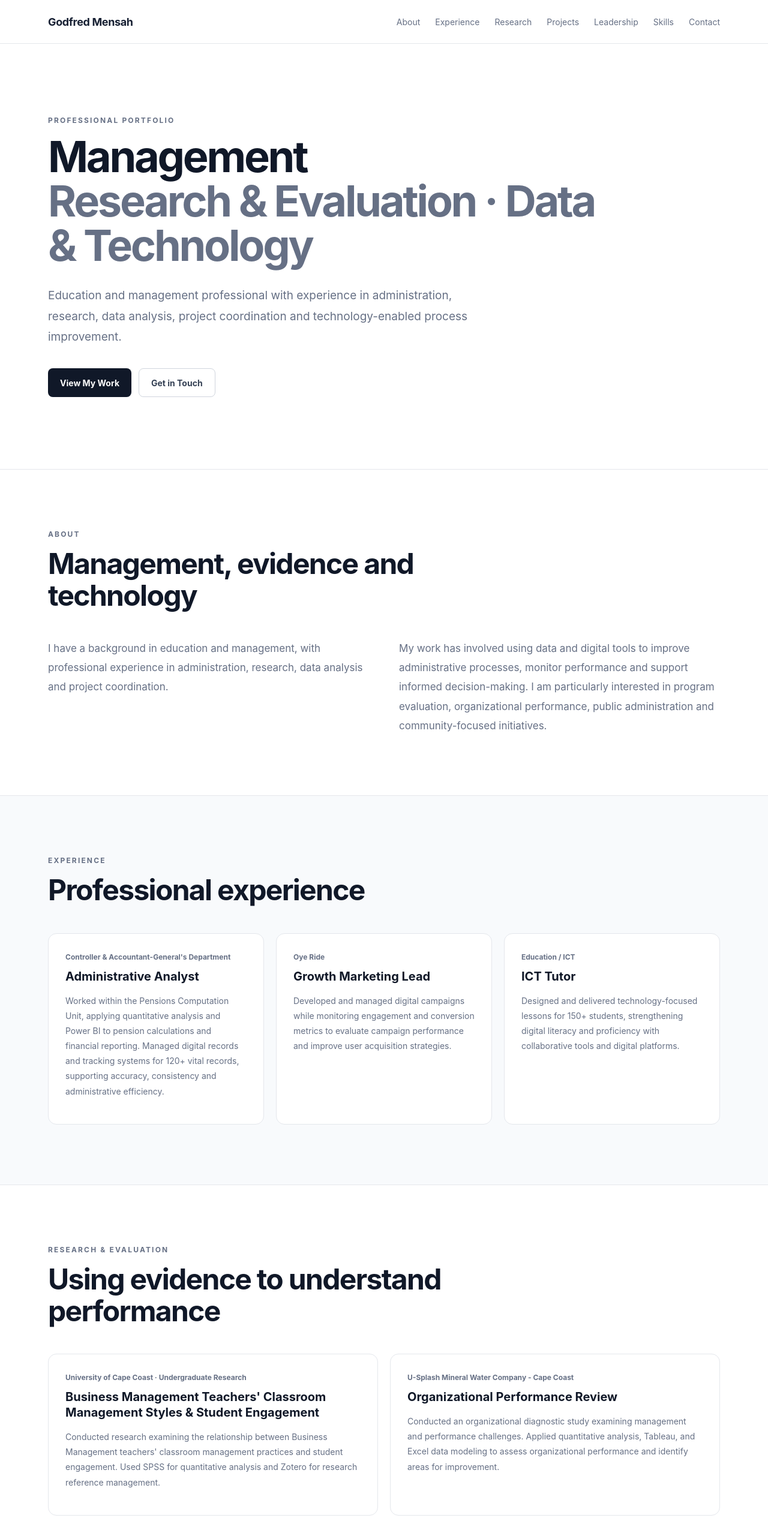
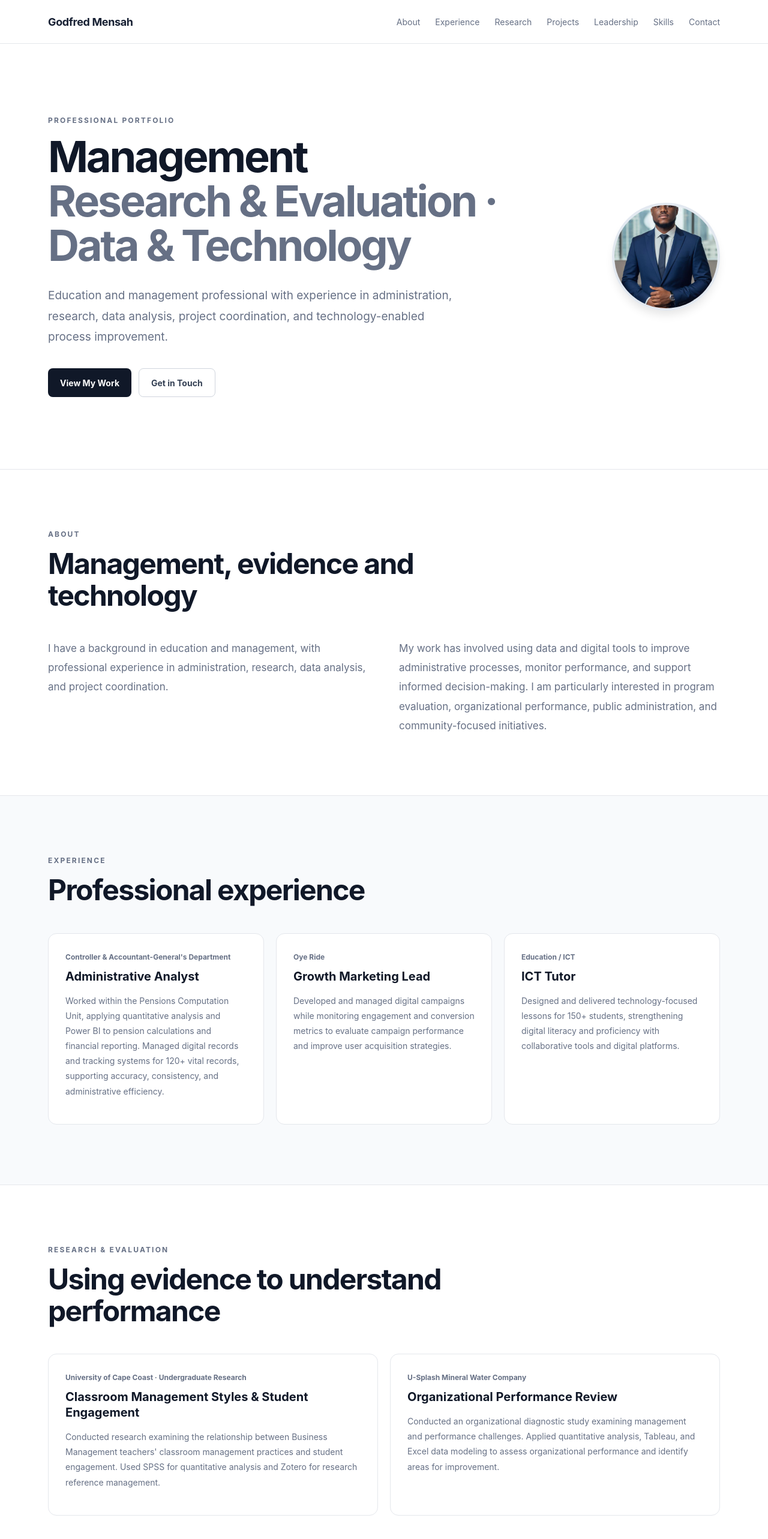
Before and after one commit to G-TechFred/Godfred-Portfolio, a React (Vite) app: page / in a window 1280 px wide. Shown: the top 2566 px of the page at 60% size. Built offline with nearby package versions, Linux system fonts and the light colour scheme.

Commit message:
update portfolio information

```diff
--- a/src/App.tsx
+++ b/src/App.tsx
@@ -23,7 +23,9 @@ function App() {
       <main>
         {/* Hero */}
         <section id="home" className="hero">
-          <div className="container hero-content">
+          <div className="container hero-content" style={{ display: "flex", alignItems: "center", justifyContent: "space-between", gap: "2rem", flexWrap: "wrap" }}>
+
+            <div style={{ flex: "1 1 350px" }}>
               <p className="eyebrow">PROFESSIONAL PORTFOLIO</p>
 
               <h1>
@@ -34,7 +36,7 @@ function App() {
 
               <p className="hero-description">
                 Education and management professional with experience in
-              administration, research, data analysis, project coordination
+                administration, research, data analysis, project coordination,
                 and technology-enabled process improvement.
               </p>
 
@@ -47,6 +49,19 @@ function App() {
                   Get in Touch
                 </a>
               </div>
+            </div>
+
+            {/* Profile Picture */}
+            <div style={{ flexShrink: 0, textAlign: "center", margin: "0 auto" }}>
+              <div style={{ width: "180px", height: "180px", borderRadius: "50%", overflow: "hidden", border: "4px solid #e2e8f0", boxShadow: "0 10px 15px -3px rgba(0,0,0,0.1)" }}>
+                <img
+                  src="/Profile.jpg"
+                  alt="Godfred Mensah"
+                  style={{ width: "100%", height: "100%", objectFit: "cover" }}
+                />
+              </div>
+            </div>
+
           </div>
         </section>
 
@@ -61,15 +76,15 @@ function App() {
               <p>
                 I have a background in education and management, with
                 professional experience in administration, research, data
-                analysis and project coordination.
+                analysis, and project coordination.
               </p>
 
               <p>
                 My work has involved using data and digital tools to improve
-                administrative processes, monitor performance and support
+                administrative processes, monitor performance, and support
                 informed decision-making. I am particularly interested in
                 program evaluation, organizational performance, public
-                administration and community-focused initiatives.
+                administration, and community-focused initiatives.
               </p>
             </div>
           </div>
@@ -95,7 +110,7 @@ function App() {
                   quantitative analysis and Power BI to pension calculations
                   and financial reporting. Managed digital records and
                   tracking systems for 120+ vital records, supporting accuracy,
-                  consistency and administrative efficiency.
+                  consistency, and administrative efficiency.
                 </p>
               </article>
 
@@ -140,7 +155,7 @@ function App() {
                 </p>
 
                 <h3>
-                  Business Management Teachers' Classroom Management Styles & Student Engagement
+                  Classroom Management Styles & Student Engagement
                 </h3>
 
                 <p>
@@ -152,9 +167,10 @@ function App() {
               </article>
 
               <article className="card">
-                <p className="card-label">U-Splash Mineral Water Company - Cape Coast</p>
+                <p className="card-label">U-Splash Mineral Water Company</p>
 
                 <h3>Organizational Performance Review</h3>
+
                 <p>
                   Conducted an organizational diagnostic study examining
                   management and performance challenges. Applied quantitative
@@ -202,7 +218,7 @@ function App() {
                 <h3>Data Analysis & Visualization</h3>
 
                 <p>
-                  Projects involving Power BI, Tableau, SQL, SPSS and Excel
+                  Projects involving Power BI, Tableau, SQL, SPSS, and Excel
                   for analyzing and presenting data.
                 </p>
               </article>
@@ -221,7 +237,7 @@ function App() {
 
                 <p>
                   Experience with Qualtrics for survey design, research data
-                  collection and structured information gathering.
+                  collection, and structured information gathering.
                 </p>
               </article>
             </div>
@@ -243,7 +259,7 @@ function App() {
 
                 <p>
                   Coordinated research activities, including project
-                  timelines, survey distribution and data collection
+                  timelines, survey distribution, and data collection
                   workflows.
                 </p>
               </article>
```
Lines whose indentation alone changed are shown as unchanged.
